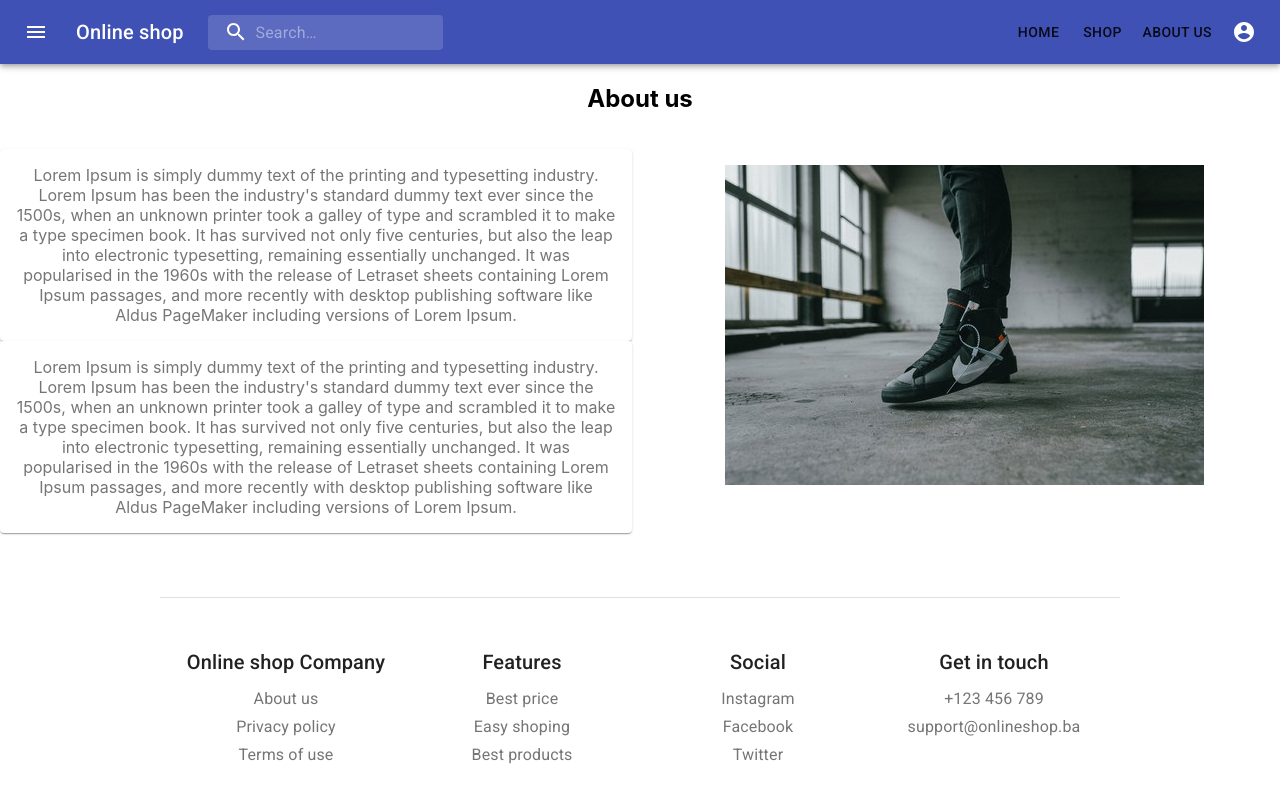
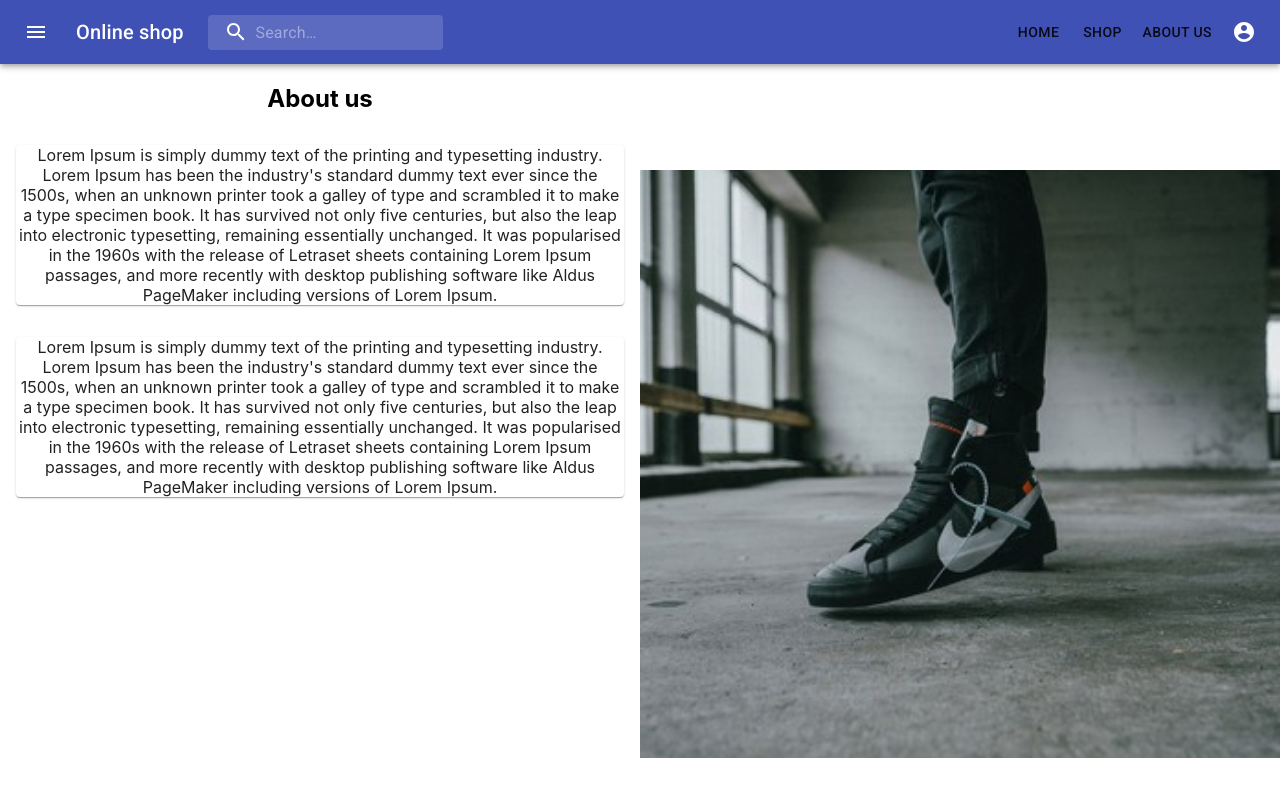
Before and after one commit to hhadzic3/online-shop-frontend, a React (Create React App) app: page /about in a window 1280 px wide. Shown: the top 800 px of the page. Built offline with nearby package versions, Linux system fonts and the light colour scheme.

Commit message:
Material UI Grid

```diff
--- a/src/components/About/About.js
+++ b/src/components/About/About.js
@@ -6,15 +6,23 @@ import img from '../images/nike.jpg';
 import Box from '@material-ui/core/Box';
 
 const useStyles = makeStyles((theme) => ({
+  paper: {
+    margin: theme.spacing(4, 2),
+    display: 'flex',
+    flexDirection: 'column',
+    alignItems: 'center',
+  },
   root: {
-    flexGrow: 2,
+    height: '100vh',
   },
-  paper: {
-    padding: theme.spacing(2),
-    textAlign: 'center',
-    color: theme.palette.text.secondary,
-  },
-
+  image: {
+     backgroundImage: `url(${img})`,
+    backgroundRepeat: 'no-repeat',
+    backgroundColor:
+      theme.palette.type === 'light' ? theme.palette.grey[20] : theme.palette.grey[900],
+    backgroundSize: '110vh',
+    backgroundPosition: 'center',
+  }
 
 }));
 
@@ -22,26 +30,16 @@ function About() {
   const classes = useStyles();
 
   return (
+      <Grid container component="main" className={classes.root}>
 
-    <div className={classes.root}>
-      <Grid container spacing={2} justify="flex-start">
-        <Grid item xs={12}>
+      <Grid item xs={12} sm={10} md={6}  elevation={6} square>
           <h2>About us</h2>
-        </Grid>
-
-      <Grid item xs={6}>
           <Paper className={classes.paper}>Lorem Ipsum is simply dummy text of the printing and typesetting industry. Lorem Ipsum has been the industry's standard dummy text ever since the 1500s, when an unknown printer took a galley of type and scrambled it to make a type specimen book. It has survived not only five centuries, but also the leap into electronic typesetting, remaining essentially unchanged. It was popularised in the 1960s with the release of Letraset sheets containing Lorem Ipsum passages, and more recently with desktop publishing software like Aldus PageMaker including versions of Lorem Ipsum.</Paper>
-
           <Paper className={classes.paper}>Lorem Ipsum is simply dummy text of the printing and typesetting industry. Lorem Ipsum has been the industry's standard dummy text ever since the 1500s, when an unknown printer took a galley of type and scrambled it to make a type specimen book. It has survived not only five centuries, but also the leap into electronic typesetting, remaining essentially unchanged. It was popularised in the 1960s with the release of Letraset sheets containing Lorem Ipsum passages, and more recently with desktop publishing software like Aldus PageMaker including versions of Lorem Ipsum.</Paper>
-
       </Grid>
 
-      <Grid item xs={6}>
-          <img className={classes.paper} src={img}/>
-      </Grid>
-</Grid>
-
-</div>
+      <Grid item className={classes.image} xs={false} sm={2} md={6} />
+    </Grid>
 
   );
 }
--- a/src/components/Footer/Footer.js
+++ b/src/components/Footer/Footer.js
@@ -64,19 +64,23 @@ const useStyles = makeStyles((theme) => ({
 const footers = [
   {
     title: 'Online shop Company',
-    description: ['About us', 'Privacy policy','Terms of use'],
+    description: ['About us', 'Privacy and policy','Tearms of use'],
+    //link: ['/about', '/privacy','/tearms']
   },
   {
     title: 'Features',
     description: ['Best price', 'Easy shoping', 'Best products'],
+    //link: ['/shop', '/shop','/shop']
   },
   {
     title: 'Social',
     description: ['Instagram', 'Facebook', 'Twitter'],
+    //link: ['/', '/','/']
   },
   {
     title: 'Get in touch',
     description: ['+123 456 789', 'support@onlineshop.ba' ],
+    //link: ['/', '/']
   },
 ];
 
--- a/src/components/Home/Home.js
+++ b/src/components/Home/Home.js
@@ -69,7 +69,7 @@ export default function Album() {
         <div className={classes.heroContent}>
           <Container maxWidth="sm">
             <WhiteTypography component="h1" variant="h2" align="center" color="white"/*color="textPrimary"*/ gutterBottom>
-              Album layout
+              Easy shoping
             </WhiteTypography>
             <WhiteTypography variant="h5" align="center" /*color="textSecondary"*/ paragraph>
               Something short and leading about the collection below—its contents, the creator, etc.
@@ -85,7 +85,7 @@ export default function Album() {
                 </Grid>
                 <Grid item>
                   <Button variant="outlined" color="primary">
-                    See simelar products
+                    Simelar products
                   </Button>
                 </Grid>
               </Grid>
--- a/src/components/Login/Login.js
+++ b/src/components/Login/Login.js
@@ -13,18 +13,7 @@ import LockOutlinedIcon from '@material-ui/icons/LockOutlined';
 import Typography from '@material-ui/core/Typography';
 import { makeStyles } from '@material-ui/core/styles';
 
-function Copyright() {
-  return (
-    <Typography variant="body2" color="textSecondary" align="center">
-      {'Copyright © '}
-      <Link color="inherit" href="https://material-ui.com/">
-        Your Website
-      </Link>{' '}
-      {new Date().getFullYear()}
-      {'.'}
-    </Typography>
-  );
-}
+
 
 const useStyles = makeStyles((theme) => ({
   root: {
@@ -110,7 +99,7 @@ export default function SignInSide() {
             </Button>
             <Grid container>
               <Grid item xs>
-                <Link href="#" variant="body2">
+                <Link to="/" variant="body2">
                   Forgot password?
                 </Link>
               </Grid>
@@ -120,9 +109,6 @@ export default function SignInSide() {
                 </Link>
               </Grid>
             </Grid>
-            <Box mt={5}>
-              <Copyright />
-            </Box>
           </form>
         </div>
       </Grid>
```
Also changed, not shown: src/components/About/Privacy.js (added, +43 -0 lines), src/components/About/Tearms.js (added, +39 -0 lines).
